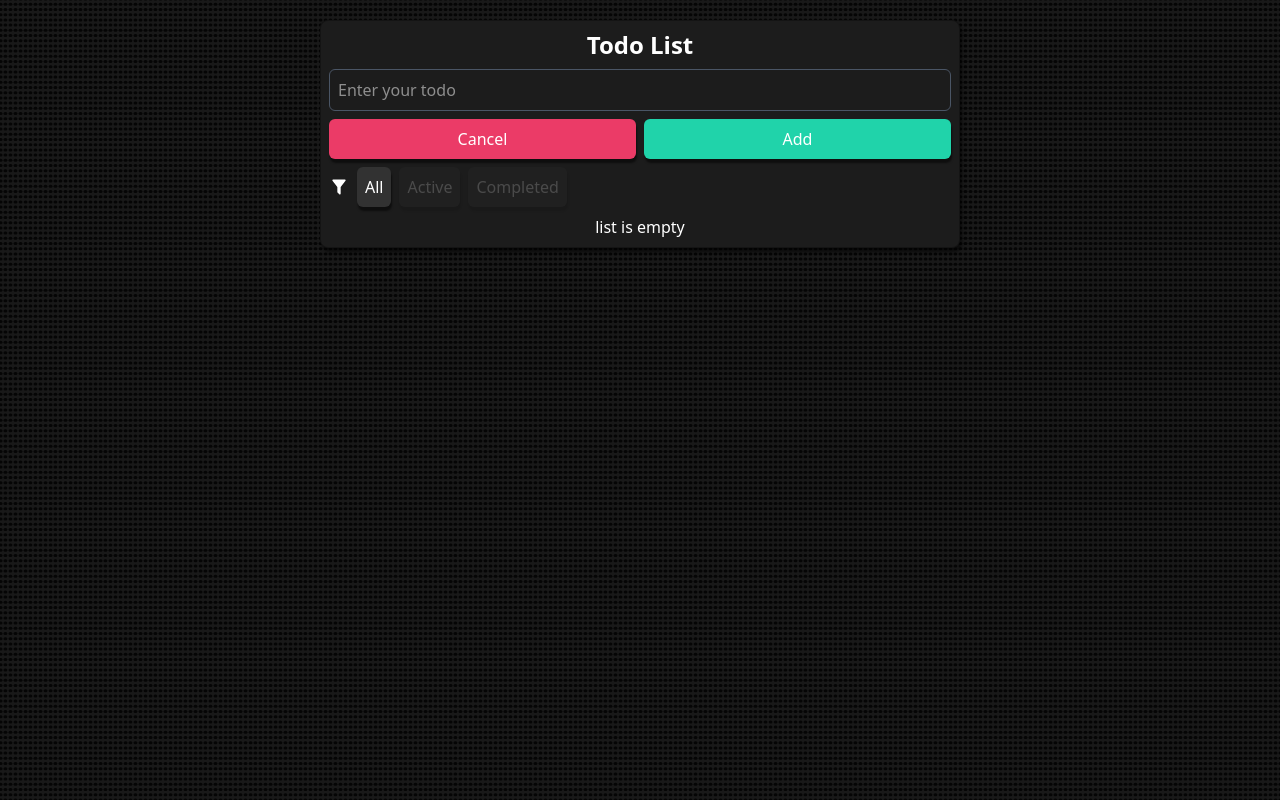
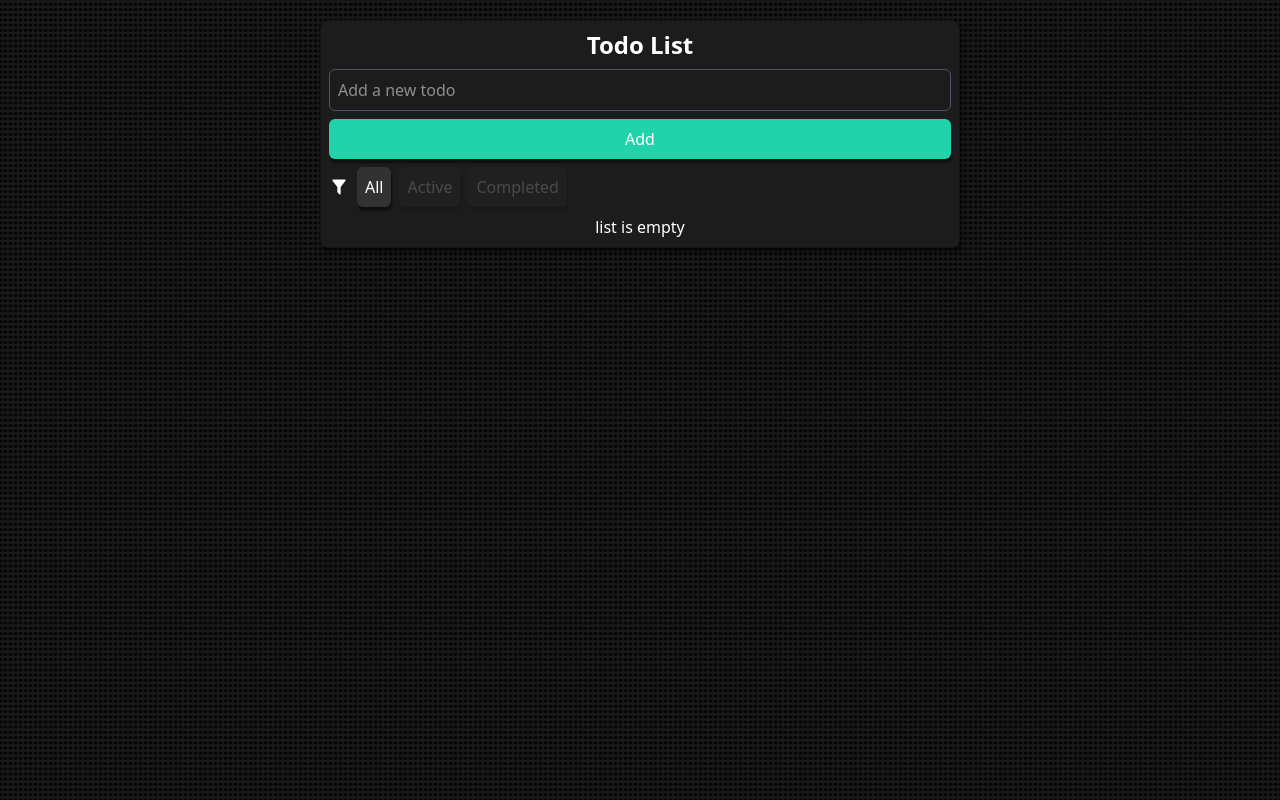
Before and after one commit to TraceOfHumanity/todo-list-vue, a Vue app: page / in a window 1280 px wide. Built offline with nearby package versions, Linux system fonts and the light colour scheme.

Commit message:
refactor(todo): simplify TodoInput and TodoItem components

```diff
--- a/src/components/Todo/TodoInput.vue
+++ b/src/components/Todo/TodoInput.vue
@@ -1,12 +1,10 @@
 <template>
   <div class="grid gap-2">
-    <BaseInput v-model="title" />
-    <div class="grid grid-cols-2 gap-2">
-      <BaseButton
-        class="bg-red"
-        @click="cancel"
-        >Cancel</BaseButton
-      >
+    <BaseInput
+      v-model="title"
+      placeholder="Add a new todo"
+    />
+    <div class="grid">
       <BaseButton
         class="bg-green"
         @click="addTodo"
@@ -30,8 +28,4 @@
     todoStore.addTodo(title.value);
     title.value = "";
   };
-
-  const cancel = () => {
-    title.value = "";
-  };
 </script>
--- a/src/components/Todo/TodoItem.vue
+++ b/src/components/Todo/TodoItem.vue
@@ -1,8 +1,8 @@
 <template>
   <div class="grid grid-cols-[auto_1fr_auto] items-center gap-2">
-    <input
-      type="checkbox"
-      v-model="props.todo.completed"
+    <BaseCheckbox
+      :is-checked="props.todo.completed"
+      @update:isChecked="props.todo.completed = $event"
     />
     <span>{{ props.todo.title }}</span>
     <BaseButton
@@ -22,6 +22,7 @@
   import type {TypeTodo} from "./types";
   import {useTodoStore} from "../../stores/useTodoStore";
   import BaseButton from "../Base/BaseButton.vue";
+  import BaseCheckbox from "../Base/BaseCheckbox.vue";
 
   const todoStore = useTodoStore();
 
--- /dev/null
+++ b/src/components/base/BaseCheckbox.vue
@@ -0,0 +1,17 @@
+<template>
+  <input
+    type="checkbox"
+    :checked="isChecked"
+    @change="emit('update:isChecked', !isChecked)"
+  />
+</template>
+
+<script setup lang="ts">
+  defineProps<{
+    isChecked: boolean;
+  }>();
+
+  const emit = defineEmits<{
+    (e: "update:isChecked", value: boolean): void;
+  }>();
+</script>
```
